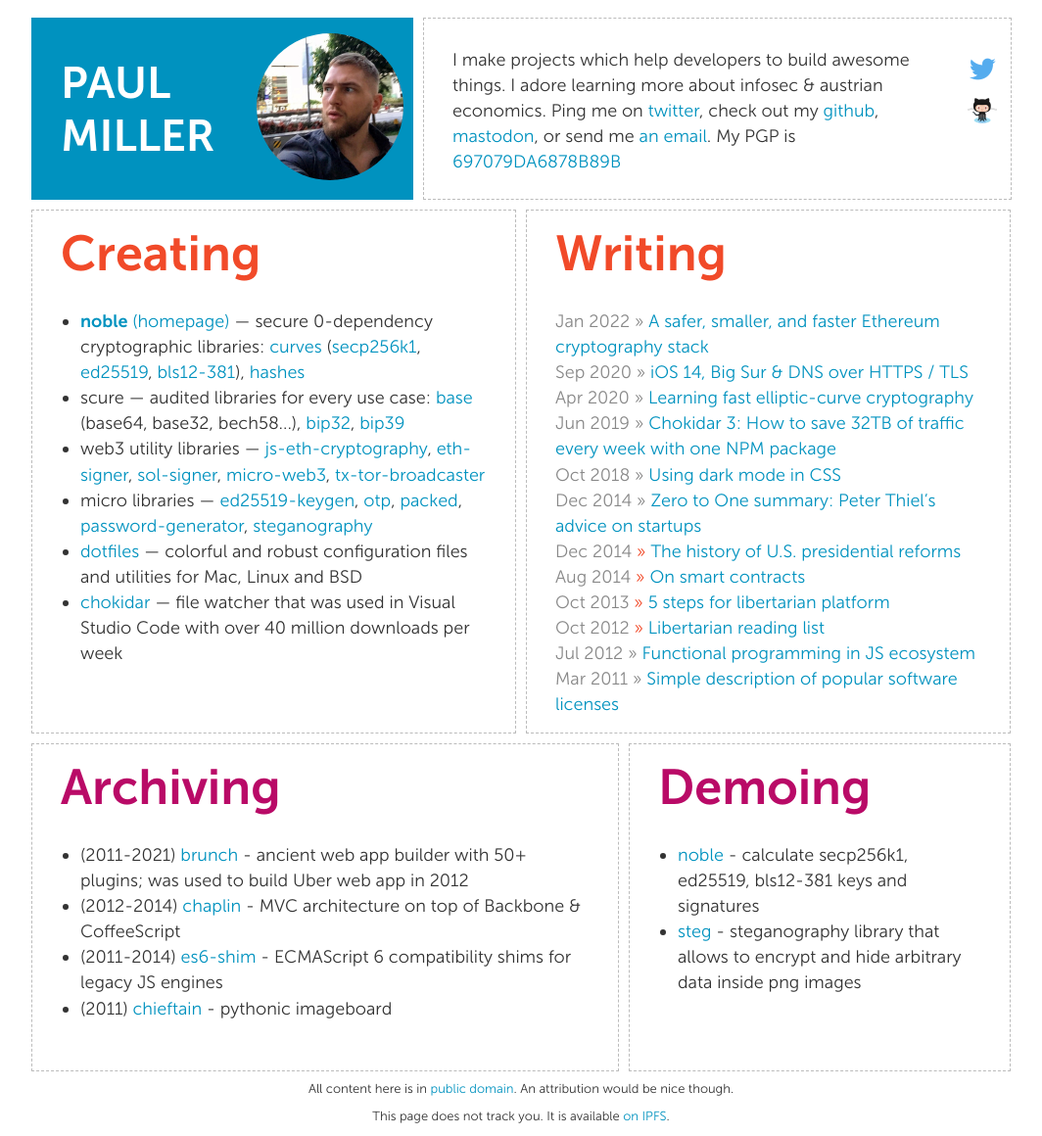
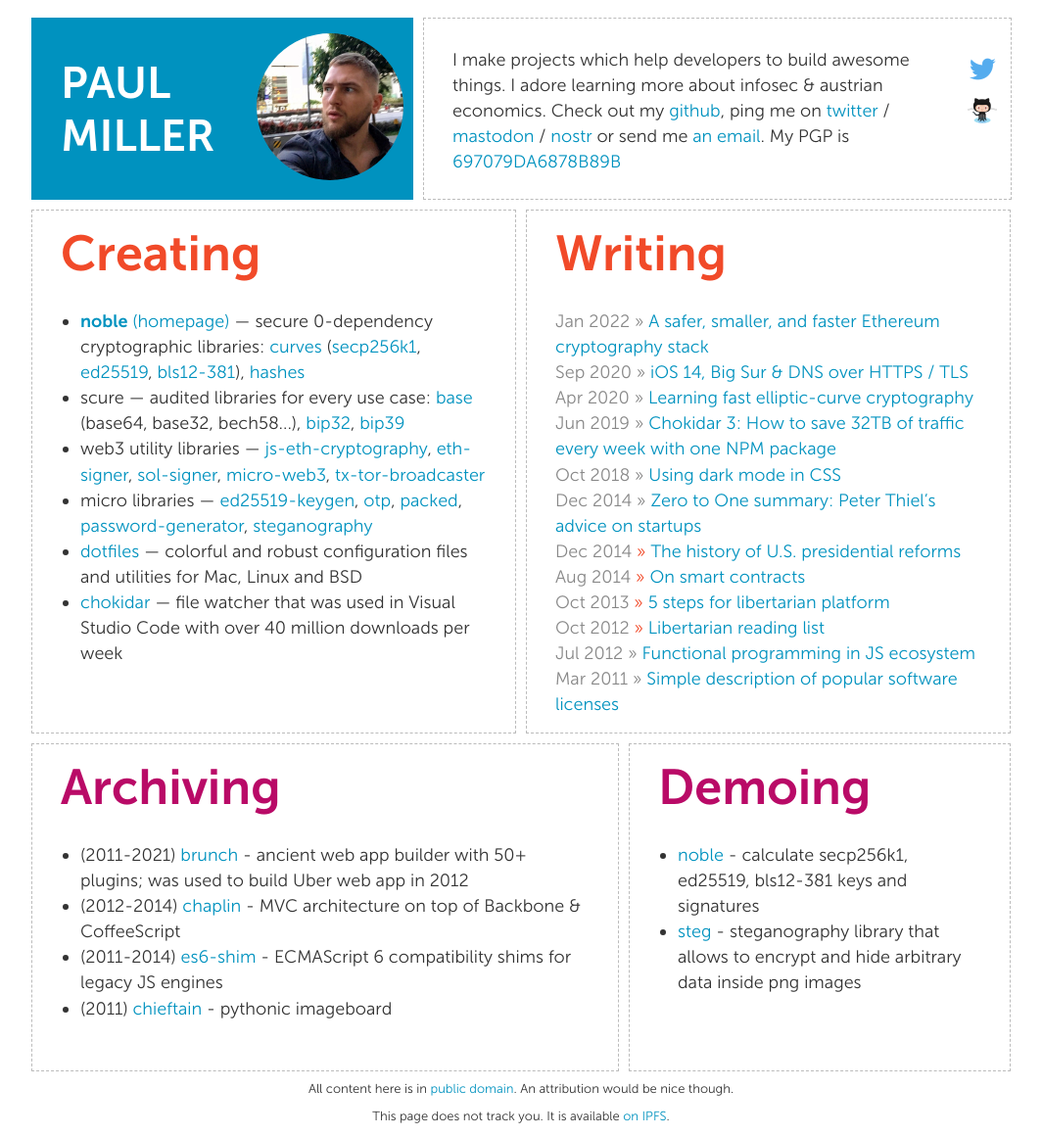
Before and after one commit to yanguly/paulmillr.github.io, a Jekyll site: the page built from index.html, in a window 1280 px wide. Shown: the whole page at 98% size, without its empty margins (108-1172 px from the left). Built offline with Jekyll 4.4.1, drawn with Linux system fonts in a browser that asks for light colours.

Commit message:
Contacts

```diff
--- a/_layouts/base.html
+++ b/_layouts/base.html
@@ -41,9 +41,10 @@
         <p>
           I make projects which help developers to build awesome things.
           I adore learning more about infosec &amp; austrian economics.
-          Ping me on
-          <a href="https://twitter.com/paulmillr">twitter</a>,
-          check out my <a href="https://github.com/paulmillr">github</a>, <a rel="me" href="https://mastodon.social/@paulmillr">mastodon</a>,
+          Check out my <a href="https://github.com/paulmillr">github</a>,
+          ping me on
+          <a href="https://twitter.com/paulmillr">twitter</a> /
+          <a rel="me" href="https://mastodon.social/@paulmillr">mastodon</a> / <a href="https://www.nostr.guru/p/7cb13cde0670e590f02cbe9ea0fcf1e05edbc5cc8a409731fa5436440181cf1d">nostr</a>
           or send me
           <a href="mailto:&#112;&#97;&#117;&#108;&#43;&#115;&#105;&#116;&#101;&#64;&#112;&#97;&#117;&#108;&#109;&#105;&#108;&#108;&#114;&#46;&#99;&#111;&#109;">an email</a>. My PGP is <a href="https://paulmillr.com/pgp_proof.txt">697079DA6878B89B</a>
         </p>
```
